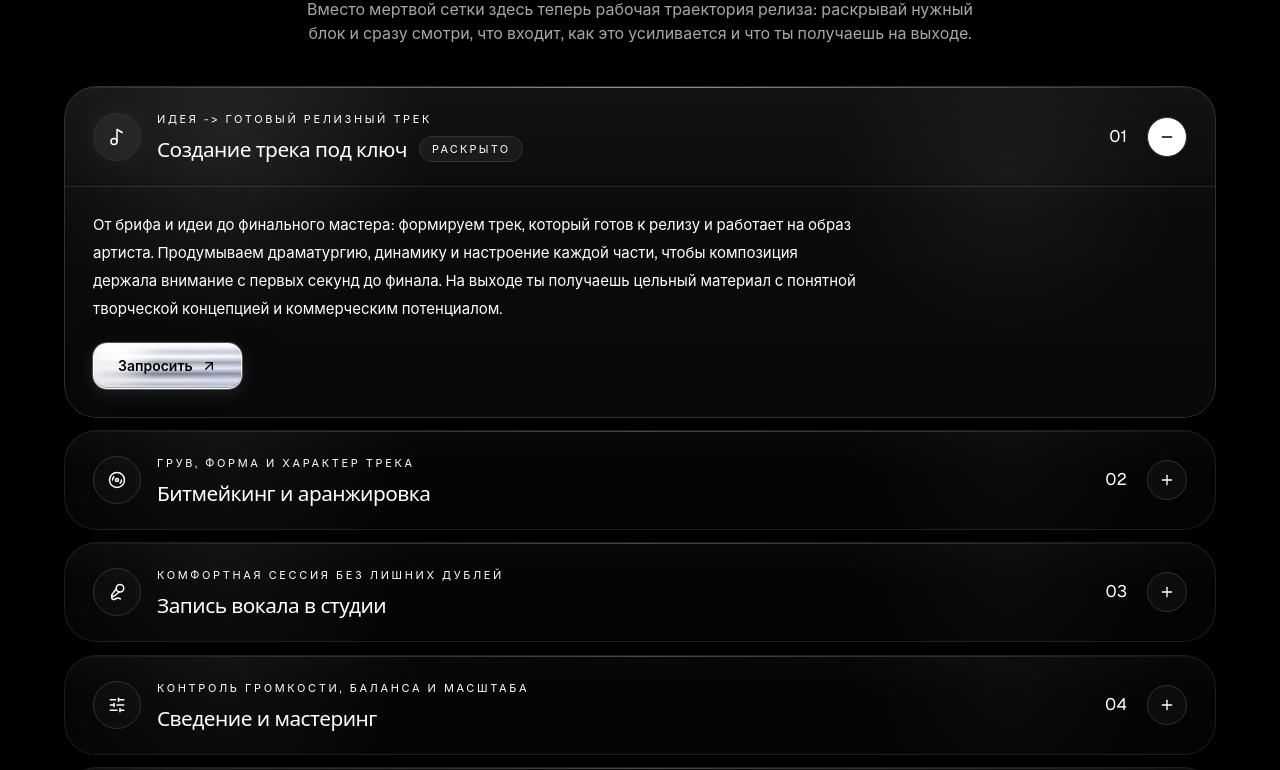
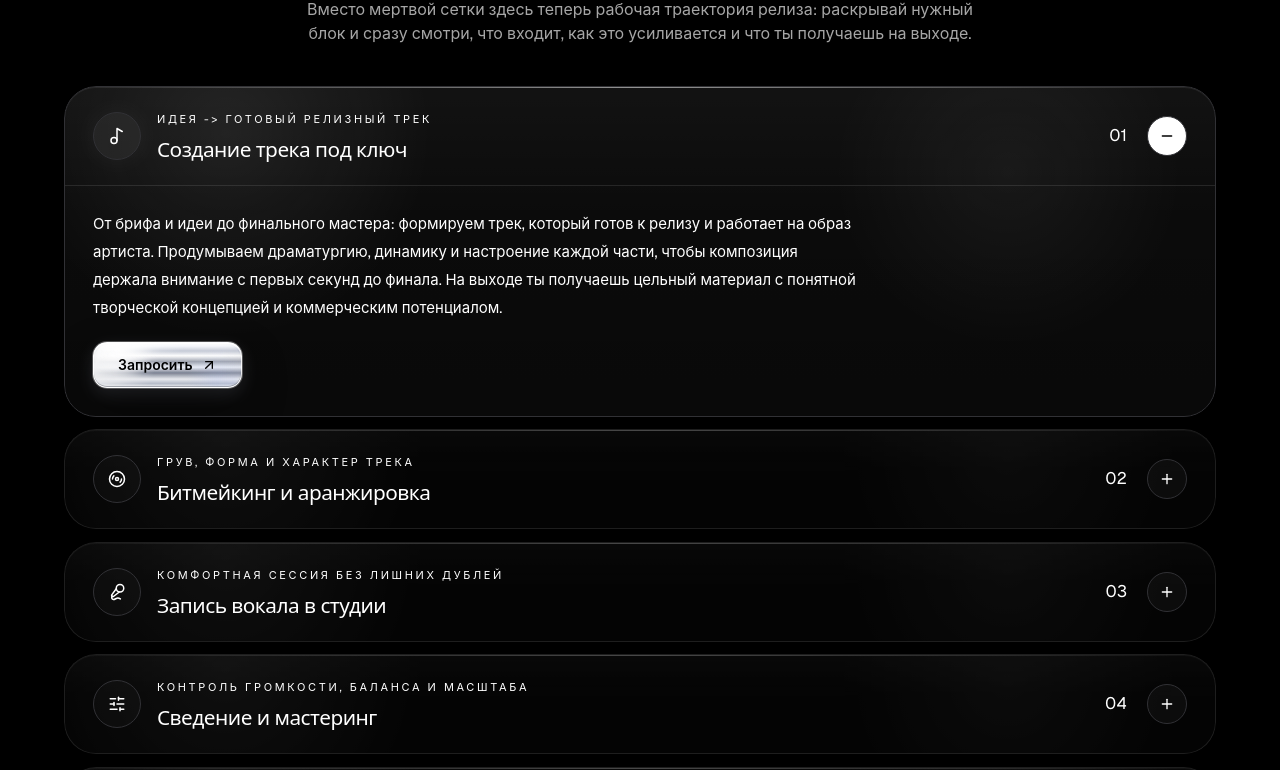
Before and after one commit to YaroslavSigidin/PULSAR, a React (Vite) app: page / in a window 1280 px wide. Shown: the part 8870-9640 px from the top of the page. Built offline with nearby package versions, Linux system fonts and the light colour scheme; no server answers.

Commit message:
Remove expanded service badge

```diff
--- a/src/components/sections/ServicesSection.tsx
+++ b/src/components/sections/ServicesSection.tsx
@@ -263,11 +263,6 @@ function ServiceAccordionItem({
             <h3 className="min-w-0 font-sans text-[1.05rem] font-medium leading-tight tracking-tight text-white md:text-[1.3rem]">
               {service.title}
             </h3>
-            {isActive ? (
-              <span className="hidden rounded-full border border-white/12 bg-white/[0.05] px-3 py-1 text-[11px] uppercase tracking-[0.2em] text-white/46 md:inline-flex">
-                Раскрыто
-              </span>
-            ) : null}
           </div>
         </div>
 
```
